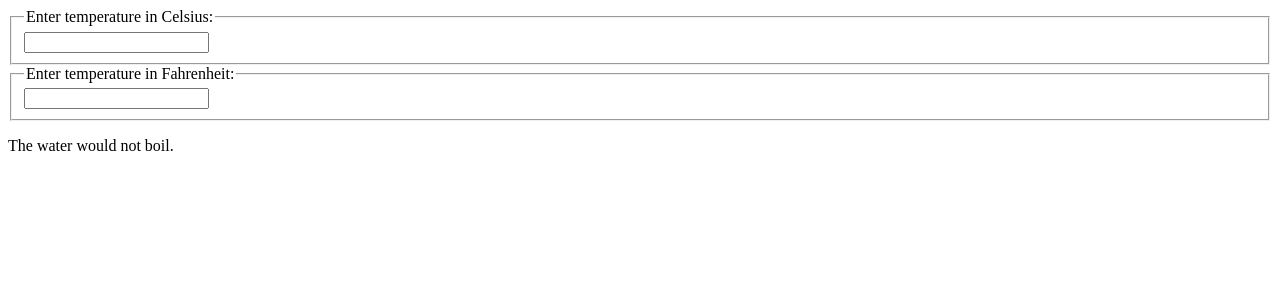
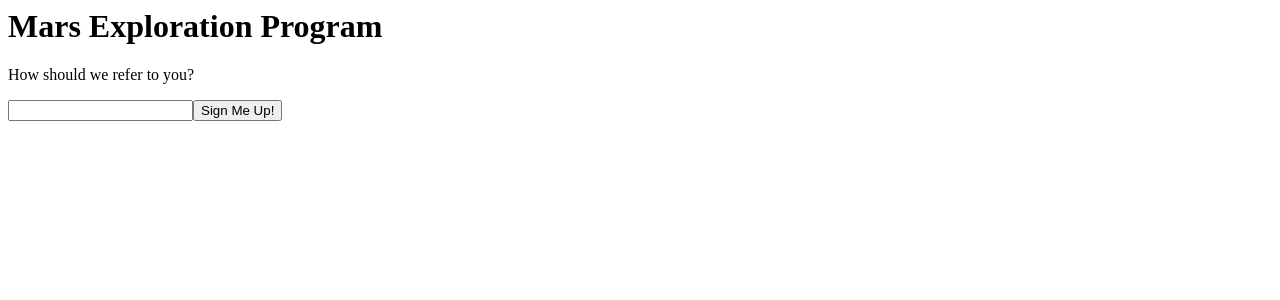
Before and after one commit to lyxian/react-learn, a React app: page / in a window 1280 px wide. Shown: the top 300 px of the page. Built offline with nearby package versions, Linux system fonts and the light colour scheme.

Commit message:
composition, react thinking

```diff
--- a/src/App.jsx
+++ b/src/App.jsx
@@ -585,4 +585,57 @@
 
 // ============
 
-export default Calculator;
+function FancyBorder(props) {
+  return (
+    <div className={"FancyBorder FancyBorder-" + props.color}>
+      {props.children}
+    </div>
+  );
+}
+
+function Dialog(props) {
+  return (
+    <FancyBorder color="blue">
+      <h1 className="Dialog-title">{props.title}</h1>
+      <p className="Dialog-message">{props.message}</p>
+      {props.children}
+    </FancyBorder>
+  );
+}
+
+function WelcomeDialog() {
+  return (
+    <Dialog title="Welcome" message="Thank you for visiting our spacecraft!" />
+  );
+}
+
+class SignUpDialog extends React.Component {
+  constructor(props) {
+    super(props);
+    this.handleChange = this.handleChange.bind(this);
+    this.handleSignUp = this.handleSignUp.bind(this);
+    this.state = { login: "" };
+  }
+
+  render() {
+    return (
+      <Dialog
+        title="Mars Exploration Program"
+        message="How should we refer to you?"
+      >
+        <input value={this.state.login} onChange={this.handleChange} />
+        <button onClick={this.handleSignUp}>Sign Me Up!</button>
+      </Dialog>
+    );
+  }
+
+  handleChange(e) {
+    this.setState({ login: e.target.value });
+  }
+
+  handleSignUp() {
+    alert(`Welcome aboard, ${this.state.login}!`);
+  }
+}
+
+export default SignUpDialog;
```
Also changed, not shown: src/README.md.
